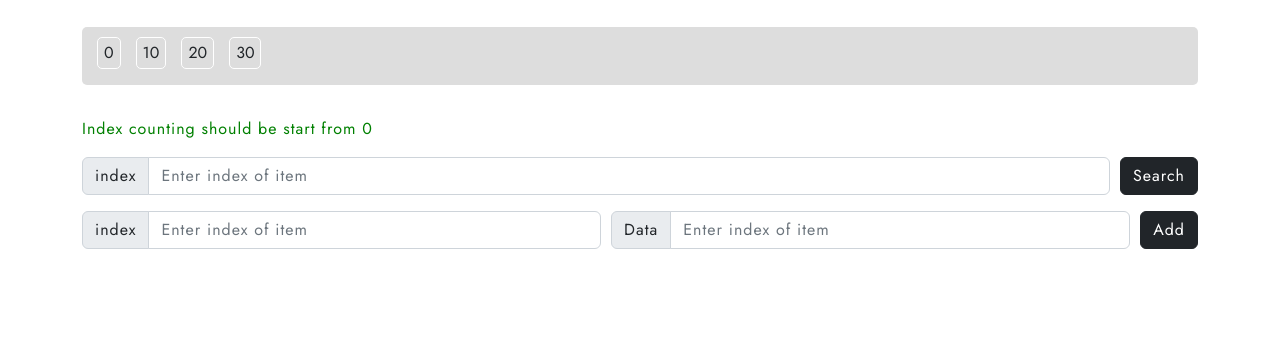
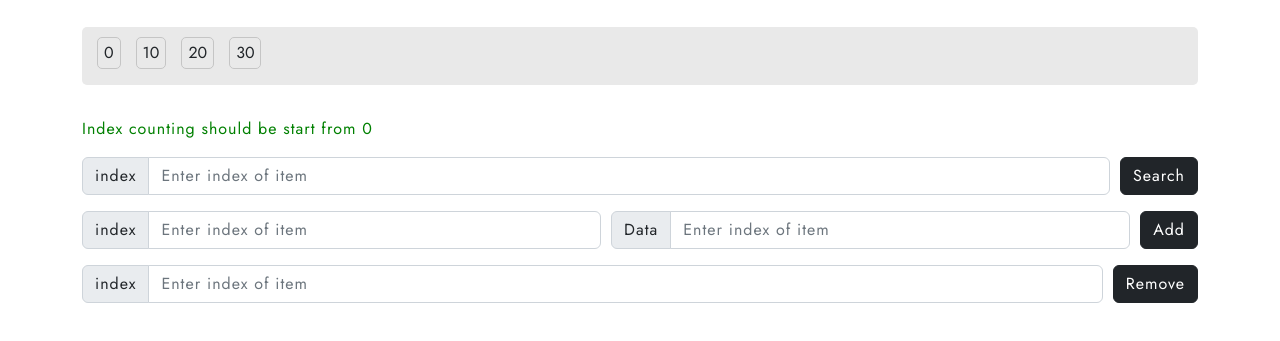
Before and after one commit to jahidhasan6484/array_traversal, a plain HTML site: page index.html in a window 1280 px wide. Shown: the part 119-460 px from the top of the page. Drawn offline with nearby package versions, Linux system fonts and the light colour scheme.

Commit message:
remove item in array traversal done

```diff
--- a/index.html
+++ b/index.html
@@ -42,6 +42,14 @@
                 </div>
                 <button class="btn btn-dark" onclick="handleInsert()">Add</button>
             </div>
+            <div class="single_input mb-3">
+                <div class="input-group">
+                    <span class="input-group-text">index</span>
+                    <input id="remove_input_index" type="number" class="form-control" placeholder="Enter index of item"
+                        aria-label="remove_input_index" aria-describedby="remove_input_index">
+                </div>
+                <button class="btn btn-dark" onclick="handleRemove()">Remove</button>
+            </div>
         </div>
     </div>
 
--- a/script.js
+++ b/script.js
@@ -1,14 +1,23 @@
 let array = [00, 10, 20, 30]
 
 const renderArray = () => {
-    array.forEach((data, index) => {
+    if (array.length > 0) {
+        array.forEach((data, index) => {
+            const show_data = document.getElementById('show_data');
+            const div = document.createElement("div");
+            div.innerHTML = `
+        <p id=${index}>${data}</p>
+        `;
+            show_data.appendChild(div);
+        })
+    } else {
         const show_data = document.getElementById('show_data');
         const div = document.createElement("div");
         div.innerHTML = `
-        <p id=${index}>${data}</p>
+        <p>No data left in the array</p>
         `;
         show_data.appendChild(div);
-    })
+    }
 }
 
 const handleSearch = () => {
@@ -67,4 +76,22 @@ const handleInsert = () => {
     }
 }
 
+const handleRemove = () => {
+    const remove_input_indexEl = document.getElementById('remove_input_index').value;
+    const integer_input = parseInt(remove_input_indexEl);
+
+    if (integer_input >= 0 && integer_input < array.length) {
+        for (let i = integer_input; i < array.length - 1; i++) {
+            array[i] = array[i + 1];
+        }
+        const show_data = document.getElementById('show_data');
+        show_data.innerHTML = "";
+        array.length = array.length - 1;
+        renderArray()
+    } else {
+        alert(`Please add index between 0 to ${array.length}`)
+    }
+}
+
+
 renderArray()
--- a/style.css
+++ b/style.css
@@ -16,7 +16,7 @@ h3 {
     margin-top: 2rem;
     display: flex;
     align-items: center;
-    background: #dddddd;
+    background: #e9e9e9;
     padding-top: 10px;
     padding-left: 15px;
     padding-right: 15px;
@@ -27,7 +27,7 @@ h3 {
 }
 
 #show_data div p {
-    border: 1px solid #fff;
+    border: 1px solid rgb(197, 197, 197);
     padding: 3px 6px 3px 6px;
     border-radius: 5px;
 }
```
